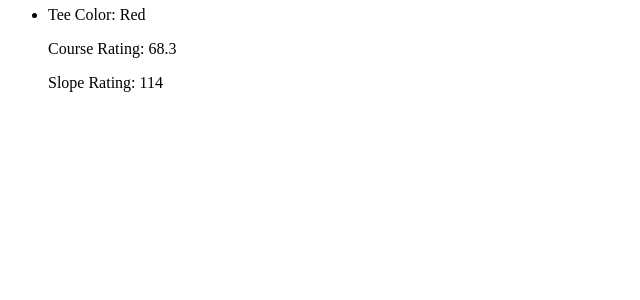
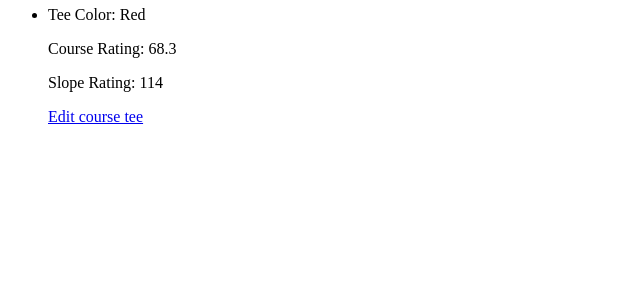
Before and after one commit to tithoft/Golf-Handicap, a Django app: page /courses/1/ in a window 1280 px wide. Shown: the part 138-438 px from the top of the page, without its empty margins (0-640 px from the left). Run offline with Django 5.2, Linux system fonts and the light colour scheme; data comes from the database, SQL or seed files in the repository.

Commit message:
Edited file names to improve project structure and
fixed edit_tee id.

```diff
--- a/golf_handicap/templates/golf_handicap/course.html
+++ b/golf_handicap/templates/golf_handicap/course.html
@@ -6,14 +6,17 @@
 
   <p>Tees</p>
   <p>
-    <a href="{% url 'golf_handicap:new_course_tee' course.id %}">Add new golf tee</a>
+    <a href="{% url 'golf_handicap:new_tee' course.id %}">Add new golf tee</a>
   </p>
   <ul>
     {% for tee in tees %}
       <li>
         <p>Tee Color: {{ tee.tee_name }}</p>
         <p>Course Rating: {{ tee.course_rating }}</p>
-        <p>Slope Rating: {{ tee.slope_rating }}
+        <p>Slope Rating: {{ tee.slope_rating }}</p>
+        <p>
+          <a href="{% url 'golf_handicap:edit_tee' tee.id %}">Edit course tee</a>
+        </p>
       </li>
     {% empty %}
       <li>There is no information about this course.</li>
--- a/golf_handicap/templates/golf_handicap/index.html
+++ b/golf_handicap/templates/golf_handicap/index.html
@@ -4,6 +4,6 @@
 
 <p>Golf Handicap</p>
 
-<p>Application to save golf scores and calculate and maintain Handicap.</p>
+<p>Application to save golf scores and calculate Handicap.</p>
 
 {% endblock content %}
--- a/golf_handicap/templates/golf_handicap/new_course_tee.html
+++ b/golf_handicap/templates/golf_handicap/new_tee.html
@@ -5,7 +5,7 @@
   <p><a href="{% url 'golf_handicap:course' course.id %}">{{ course }}</a></p>
 
   <p>Add new course tee:</p>
-  <form action="{% url 'golf_handicap:new_course_tee' course.id %}" method='post'>
+  <form action="{% url 'golf_handicap:new_tee' course.id %}" method='post'>
     {% csrf_token %}
     {{ form.as_div }}
     <button name='submit'>Add course tee</button>
--- a/golf_handicap/urls.py
+++ b/golf_handicap/urls.py
@@ -15,5 +15,7 @@ urlpatterns = [
     # Page for adding a new golf course.
     path('new_course/', views.new_course, name='new_course'),
     # Page for adding course information.
-    path('new_course_tee/<int:course_id>/', views.new_course_tee, name='new_course_tee'),
+    path('new_tee/<int:course_id>/', views.new_tee, name='new_tee'),
+    # Page for editing golf tee.
+    path('edit_tee_tee/<int:tee_id>/', views.edit_tee, name='edit_tee'),
 ]
--- a/golf_handicap/views.py
+++ b/golf_handicap/views.py
@@ -36,7 +36,7 @@ def new_course(request):
     context = {'form': form}
     return render(request, 'golf_handicap/new_course.html', context)
 
-def new_course_tee(request, course_id):
+def new_tee(request, course_id):
     """Add new course tee for individual course."""
     course = Course.objects.get(id=course_id)
 
@@ -47,11 +47,27 @@ def new_course_tee(request, course_id):
         # POST data submitted; process data.
         form = CourseTeeForm(data=request.POST)
         if form.is_valid():
-            new_course_tee = form.save(commit=False)
-            new_course_tee.course = course
-            new_course_tee.save()
+            new_tee = form.save(commit=False)
+            new_tee.course = course
+            new_tee.save()
             return redirect('golf_handicap:course', course_id=course_id)
 
     # Display a blank or invalid form.
     context = {'course': course, 'form': form}
-    return render(request, 'golf_handicap/new_course_tee.html', context)
+    return render(request, 'golf_handicap/new_tee.html', context)
+
+def edit_tee(request, tee_id):
+    """Edit an existingn course tee."""
+    tee = CourseTee.objects.get(id=tee_id)
+    course = tee.course
+    if request.method != 'POST':
+        # Initial request; pre-fill form with the current course tee.
+        form = CourseTeeForm(instance=tee)
+    else:
+        # POST data submitted; process data.
+        form = CourseTeeForm(instance=tee, data=request.POST)
+        if form.is_valid():
+            form.save()
+            return redirect('golf_handicap:course', course_id=course.id)
+    context = {'tee': tee, 'course': course, 'form': form}
+    return render(request, 'golf_handicap/edit_tee.html', context)
```
Also changed, not shown: golf_handicap/templates/golf_handicap/edit_tee.html (added, +15 -0 lines).
